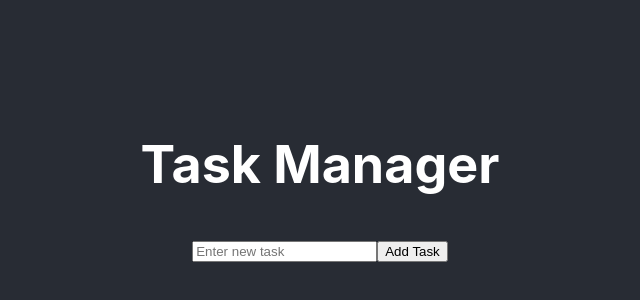
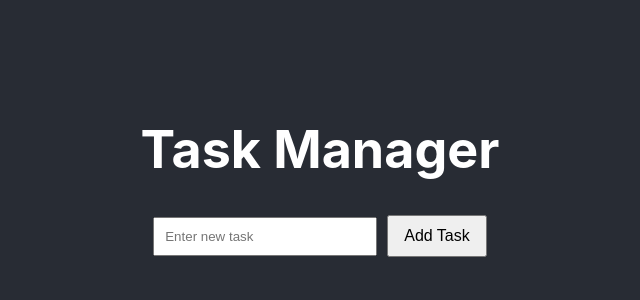
Before and after one commit to haleyfougere/task_manager, a React (Create React App) app: page / in a window 1280 px wide. Shown: the part 220-520 px from the top of the page, without its empty margins (320-960 px from the left). Built offline with nearby package versions, Linux system fonts and the light colour scheme; the HTML template or start-up script is replaced by a standard one.

Commit message:
updating styling for input text and button

```diff
--- a/src/App.css
+++ b/src/App.css
@@ -14,3 +14,24 @@
   font-size: calc(10px + 2vmin);
   color: white;
 }
+
+.task-input {
+  margin-bottom: 20px;
+}
+
+.task-input input {
+  padding: 10px;
+  width: 200px;
+  margin-right: 10px;
+}
+
+button {
+  padding: 10px 15px;
+  cursor: pointer;
+  font-size: 16px;
+}
+
+button:hover {
+  background-color: #4CAF50;
+  color: white;
+}
--- a/src/App.js
+++ b/src/App.js
@@ -16,6 +16,9 @@ function App() {
       setTasks([...tasks, {text: newTask, completed: false}]);
       // reset the input field
       setNewTask('');
+    } else {
+      // If the input is blank, show a pop-up alert
+      alert('Oops, the task is blank! Please enter a task.');
     }
   };
 
```
